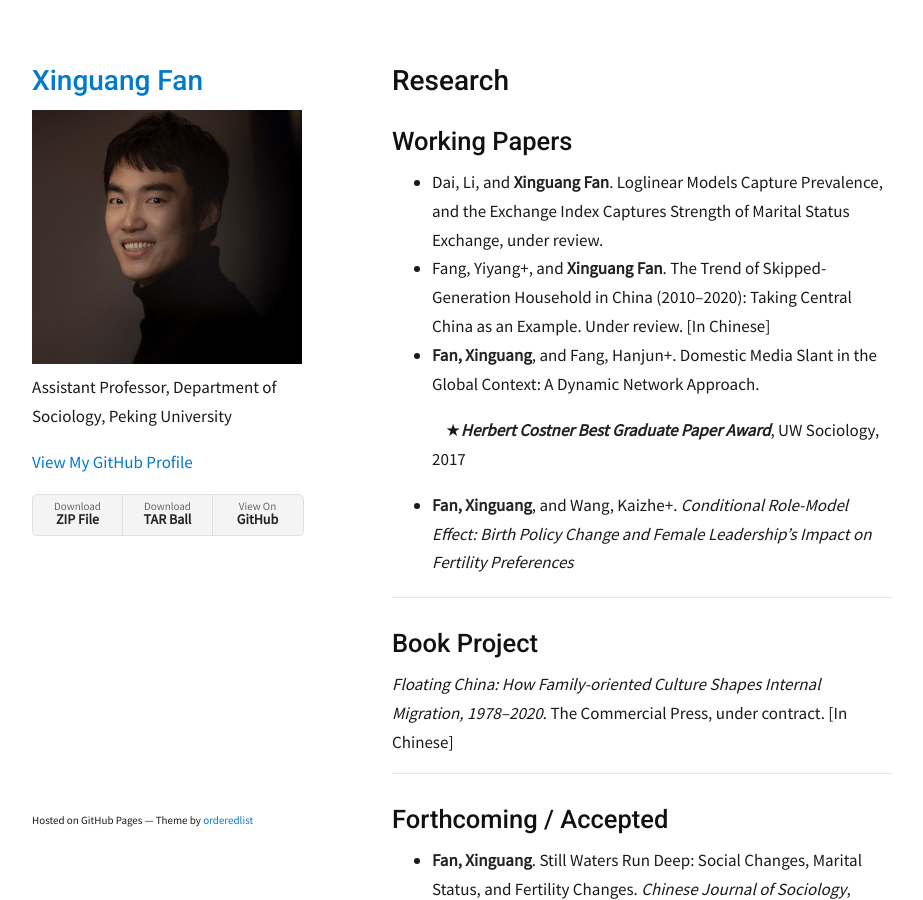
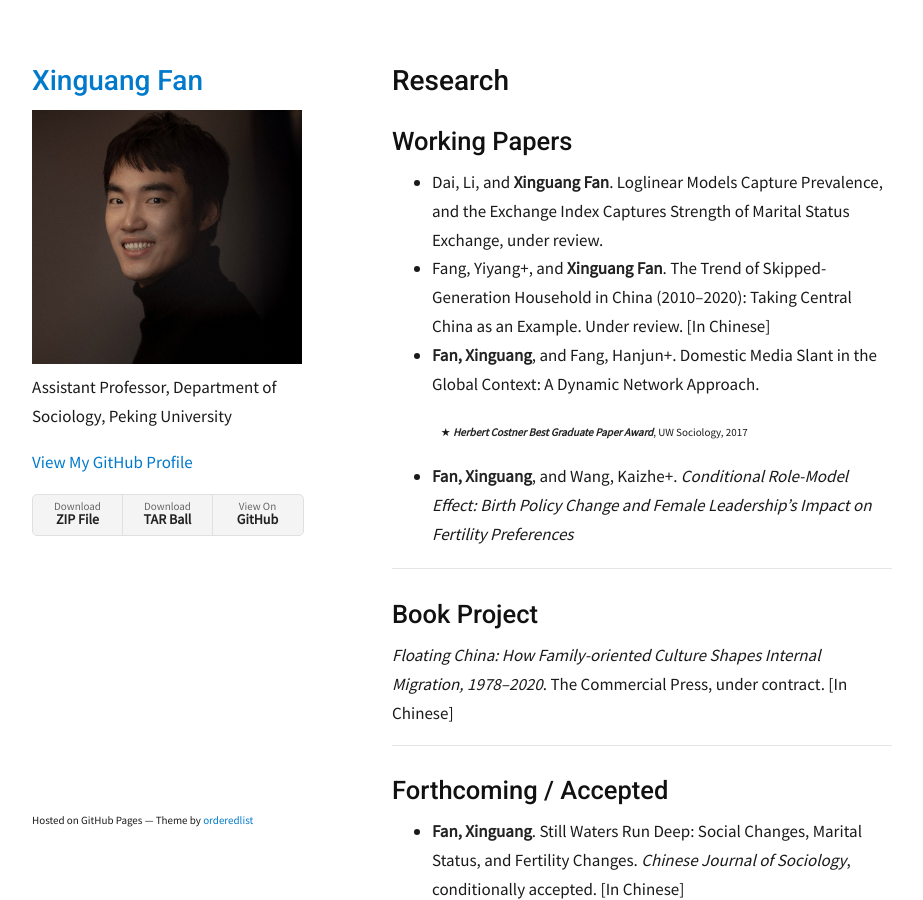
Before and after one commit to xinguang-fan/xinguang-fan.github.io, a Jekyll site: the page built from research.md, in a window 1280 px wide and 900 px high. Shown: the whole window, without its empty margins (178-1101 px from the left). Built offline with Jekyll 4.4.1, drawn with Linux system fonts in a browser that asks for light colours.

```diff
--- a/research.md
+++ b/research.md
@@ -13,7 +13,7 @@ nav_order: 2
 - Fang, Yiyang+, and **Xinguang Fan**. The Trend of Skipped-Generation Household in China (2010–2020): Taking Central China as an Example. Under review. [In Chinese]
 - **Fan, Xinguang**, and Fang, Hanjun+. Domestic Media Slant in the Global Context: A Dynamic Network Approach.
 
-   &nbsp;&nbsp;&nbsp;&nbsp;★**_Herbert Costner Best Graduate Paper Award_**, UW Sociology, 2017
+    <small>&nbsp;&nbsp;&nbsp;&nbsp;★ <strong><em>Herbert Costner Best Graduate Paper Award</em></strong>, UW Sociology, 2017</small>
 - **Fan, Xinguang**, and Wang, Kaizhe+. *Conditional Role-Model Effect: Birth Policy Change and Female Leadership’s Impact on Fertility Preferences*
 
 ---
```
